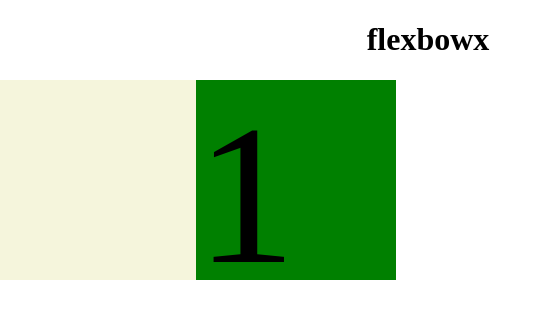
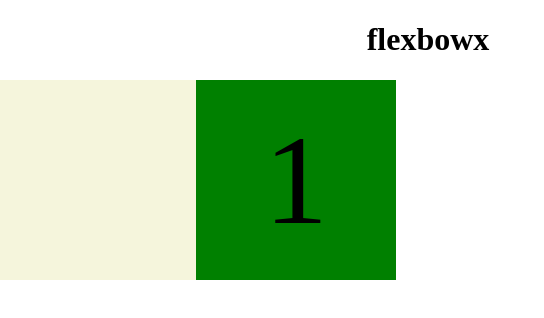
Before and after one commit to althuwaf/flexbox, a plain HTML site: page index.html in a window 1280 px wide. Shown: the full height of the page, 212-756 px from the left. Drawn offline with Linux system fonts and the light colour scheme.

Commit message:
flexbox tutorial

```diff
--- a/styles.css
+++ b/styles.css
@@ -11,6 +11,8 @@ h1{
 .box1{
     background-color: green;
     height:200px;
-    width:200px;font-size: 200px;
-    justify-content:center;
+    width:200px;
+    font-size: 8em;
+    text-align:center;
+    line-height:200px;
 }
```
